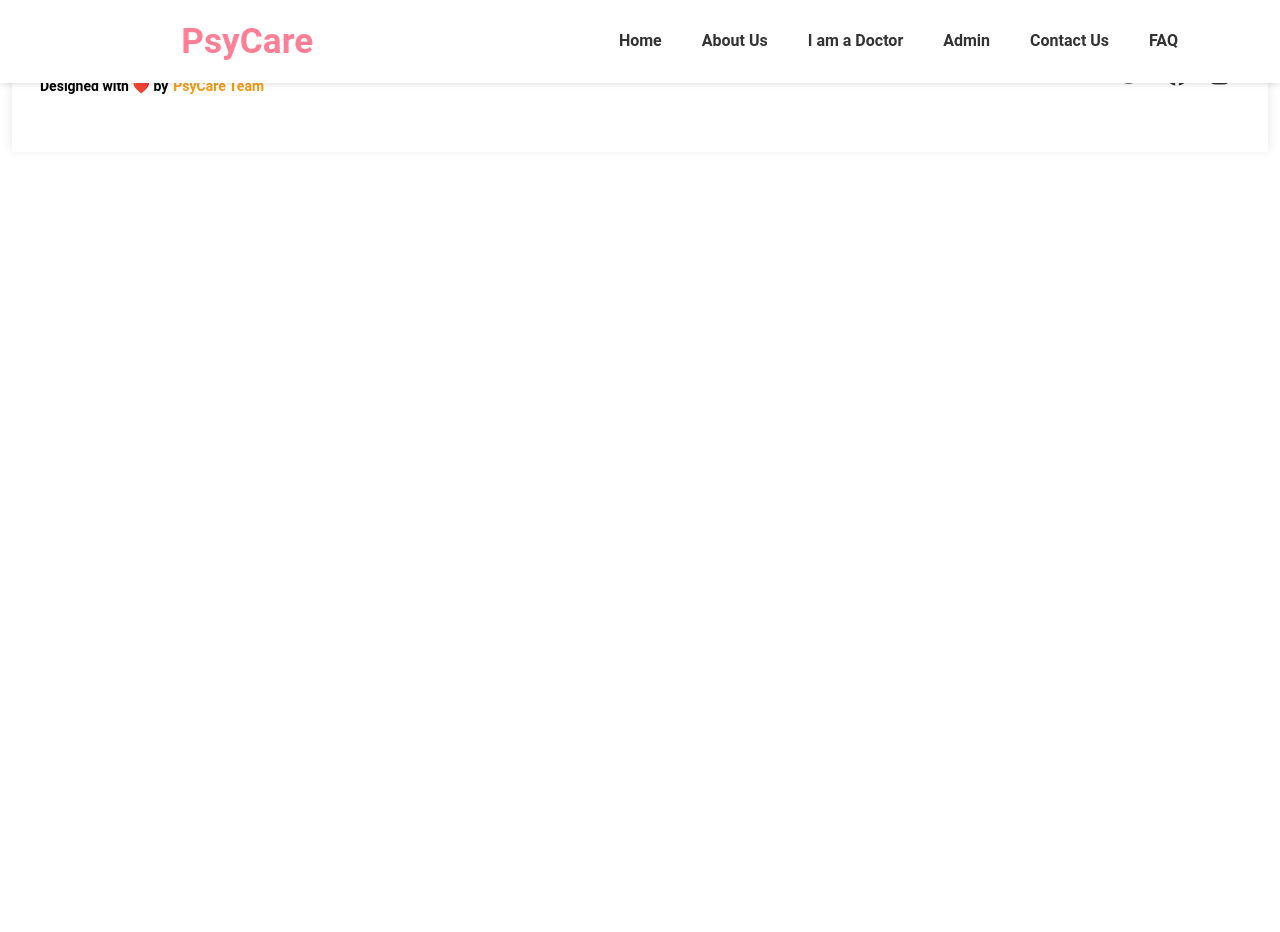
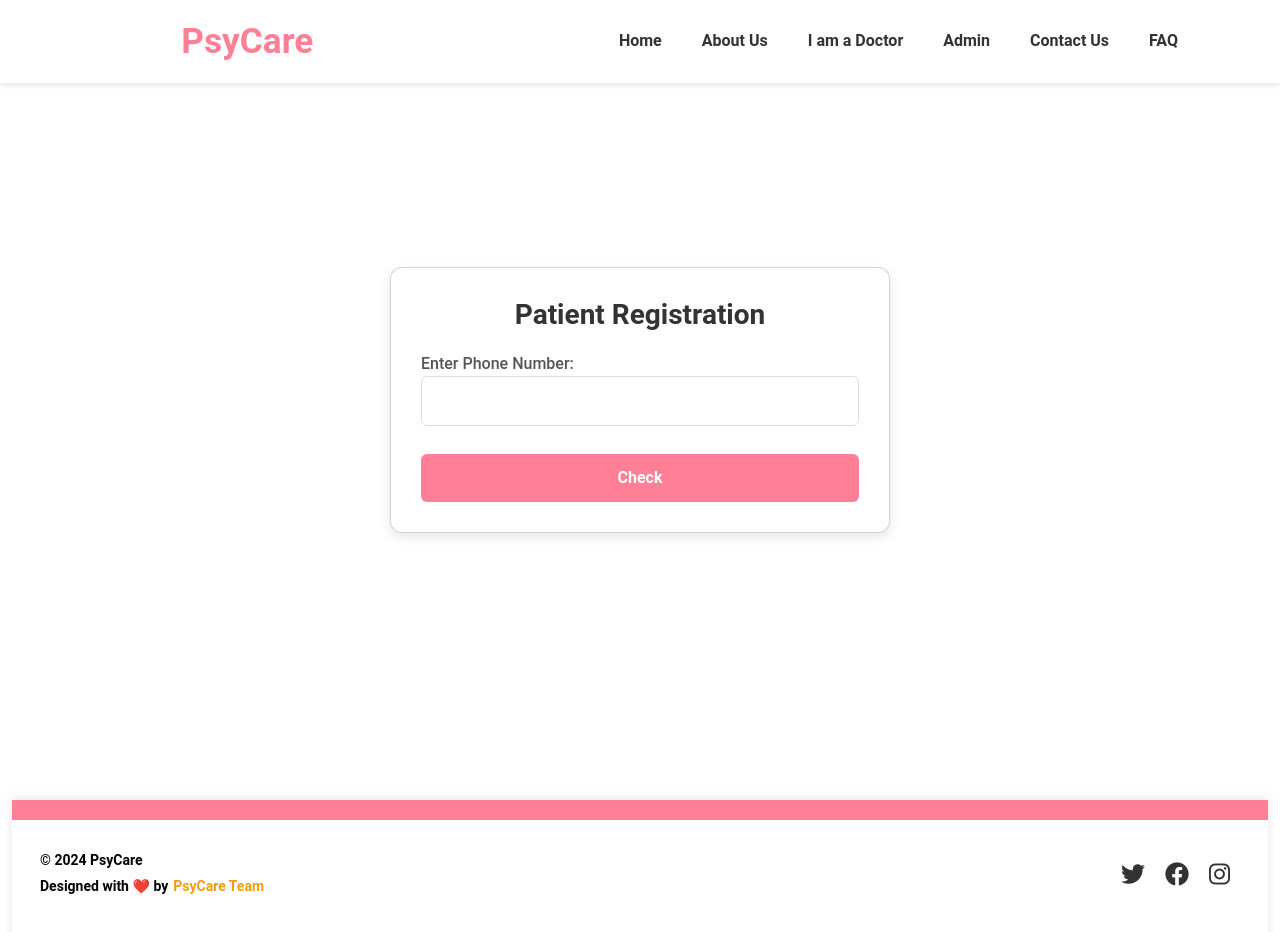
Before and after one commit to pycare2024/Frontend, a React (Create React App) app: page /#/StartScreeningTest in a window 1280 px wide. Shown: the top 932 px of the page. Before the commit the page ends 800 px from the top, so only its background shows below. Built offline with nearby package versions, Linux system fonts and the light colour scheme.

Commit message:
updataes

```diff
--- a/src/App.js
+++ b/src/App.js
@@ -18,6 +18,7 @@ import Prescription from './components/Prescription';
 import Footer from './components/Footer';
 import FAQ from './components/FAQ';
 import ScreeningTest from './components/ScreeningTest';
+import StartScreeningTest from './components/StartScreeningTest';
 
 import { useState } from 'react';
 
@@ -68,6 +69,7 @@ function App() {
                 <Route path="Prescription/:id" element={<Prescription />} />
                 <Route path="/FAQ" element={<FAQ />} />
                 <Route path="/ScreeningTest" element={<ScreeningTest />} />
+                <Route path="/StartScreeningTest" element={<StartScreeningTest />} />
             </Routes>
             <Footer/>
         </div>
--- a/src/components/Home.js
+++ b/src/components/Home.js
@@ -1,5 +1,6 @@
 import React, { useState, useEffect, useRef } from "react";
 import { ToastContainer, toast } from "react-toastify";
+import { useNavigate } from "react-router-dom";
 import "react-toastify/dist/ReactToastify.css";
 import image1 from "./image-1.png";
 import image2 from "./image-2.jpeg";
@@ -11,6 +12,9 @@ import stripimage from "./strip-image.png";
 import "./Home.css";
 
 function Home() {
+
+    const navigate = useNavigate();
+
     const sections = [
         {
             text: (
@@ -184,6 +188,10 @@ function Home() {
         }
     };
 
+    const handleArrowClick = () => {
+        navigate("/StartScreeningTest");
+    }
+
     return (
         <div className="pageStyle">
             <div style={{
@@ -208,7 +216,7 @@ function Home() {
                     borderRadius: "50%", // Ensure circular shape
                     objectFit: "cover", // Maintain aspect ratio
                     marginLeft: "14%", // Spacing from the left
-                    border: "4px solid black", // Professional border design
+                    border: "4px solid #FFFAF1", // Professional border design
                     boxShadow: "0 4px 6px rgba(0, 0, 0, 0.2)", // Add subtle shadow
                 }} />
                 <div style={{ textAlign: "left", maxWidth: "60%", marginRight: "9%" }}>
@@ -217,7 +225,10 @@ function Home() {
                         margin: "0",
                         fontWeight: "600", // Bold text for emphasis
                     }}>
-                        Take the First Step Towards Mental Wellness<i className="fa-solid fa-arrow-right" style={{ marginLeft: "10px", fontSize: "1.4rem" }}></i>
+                        Take the First Step Towards Mental Wellness
+                        <i className="fa-solid fa-arrow-right"
+                            style={{ marginLeft: "10px", fontSize: "1.4rem" }}
+                            onClick={handleArrowClick}></i>
                     </p>
                     {/* Center-aligned content with query functionality */}
                     <p
--- /dev/null
+++ b/src/components/StartScreeningTest.css
@@ -0,0 +1,120 @@
+/* Container styling */
+.start-screening-test-container {
+    display: flex;
+    justify-content: center;
+    align-items: center;
+    padding: 20px;
+    height: 100vh;
+    background-color: white;
+}
+
+/* Card design for forms */
+.start-screening-test-container .card {
+    width: 100%;
+    max-width: 500px;
+    padding: 30px;
+    background: #ffffff;
+    border-radius: 12px;
+    box-shadow: 0 4px 12px rgba(0, 0, 0, 0.1);
+}
+
+/* Title styling */
+.start-screening-test-container .title {
+    text-align: center;
+    font-size: 28px;
+    font-weight: bold;
+    color: #333;
+    margin-bottom: 20px;
+}
+
+/* Labels and input styling */
+.start-screening-test-container .label {
+    display: block;
+    font-size: 16px;
+    font-weight: 500;
+    color: #555;
+    margin-bottom: 8px;
+}
+
+.start-screening-test-container .input {
+    width: 100%;
+    padding: 12px;
+    font-size: 16px;
+    border: 1px solid #ddd;
+    border-radius: 6px;
+    margin-bottom: 20px;
+    transition: border-color 0.2s ease-in-out;
+}
+
+.start-screening-test-container .input:focus {
+    border-color: #007bff;
+    outline: none;
+    box-shadow: 0 0 4px rgba(0, 123, 255, 0.25);
+}
+
+/* Button styling */
+.start-screening-test-container .button {
+    display: block;
+    width: 100%;
+    padding: 12px;
+    font-size: 16px;
+    font-weight: bold;
+    color: #fff;
+    background-color: #FF8096;
+    border: none;
+    border-radius: 6px;
+    cursor: pointer;
+    transition: background-color 0.2s ease-in-out;
+}
+
+.start-screening-test-container .button:hover {
+    background-color: #eb163a;
+}
+
+/* Submit button style */
+.start-screening-test-container .button.submit {
+    background-color: #28a745;
+    margin-top: 20px;
+}
+
+.start-screening-test-container .button.submit:hover {
+    background-color: #218838;
+}
+
+/* Success and error messages */
+.start-screening-test-container .message {
+    font-size: 14px;
+    margin-top: 10px;
+    text-align: center;
+}
+
+.start-screening-test-container .message.success {
+    color: #28a745;
+}
+
+.start-screening-test-container .message.error {
+    color: #dc3545;
+}
+
+/* Registration form title */
+.start-screening-test-container .form-title {
+    font-size: 22px;
+    font-weight: bold;
+    margin-bottom: 16px;
+    color: #333;
+    text-align: center;
+}
+
+/* Form grid layout */
+.start-screening-test-container .form-grid {
+    display: grid;
+    grid-template-columns: repeat(auto-fit, minmax(200px, 1fr));
+    gap: 15px;
+}
+
+/* Responsive adjustments */
+@media (max-width: 768px) {
+    .start-screening-test-container .form-grid {
+        grid-template-columns: 1fr;
+    }
+}
--- /dev/null
+++ b/src/components/StartScreeningTest.js
@@ -0,0 +1,131 @@
+import React, { useState } from "react";
+import { useNavigate } from "react-router-dom";
+import "./StartScreeningTest.css";
+
+function StartScreeningTest() {
+    const [phoneNumber, setPhoneNumber] = useState("");
+    const [isRegistered, setIsRegistered] = useState(false);
+    const [patientDetails, setPatientDetails] = useState({
+        Name: "",
+        Age: "",
+        Gender: "",
+        Location: "",
+        Mobile: "",
+        Problem: "",
+    });
+
+    const [showRegistrationForm, setShowRegistrationForm] = useState(false);
+    const navigate = useNavigate();
+
+    // Handle phone number check
+    const handlePhoneCheck = async () => {
+        try {
+            const response = await fetch(`https://backend-xhl4.onrender.com/patientRoute/check/${phoneNumber}`);
+            const result = await response.json();
+
+            if (response.ok) {
+                setIsRegistered(true);
+                setShowRegistrationForm(false);
+            } else {
+                setIsRegistered(false);
+                setShowRegistrationForm(true);
+            }
+        } catch (error) {
+            console.error("Error checking phone number:", error);
+        }
+    };
+
+    // Handle input changes for registration form
+    const handleInputChange = (e) => {
+        const { name, value } = e.target;
+        setPatientDetails((prevDetails) => ({
+            ...prevDetails,
+            [name]: value,
+        }));
+    };
+
+    // Handle patient registration
+    const handleRegistration = async () => {
+        try {
+            const response = await fetch("https://backend-xhl4.onrender.com/patientRoute/register", {
+                method: "POST",
+                headers: { "Content-Type": "application/json" },
+                body: JSON.stringify(patientDetails),
+            });
+
+            const result = await response.json();
+
+            if (response.ok) {
+                alert("Registration successful! Do you want to take the screening test?");
+                navigate("/start-screening-test");
+            } else {
+                alert(result.error || "Failed to register patient.");
+            }
+        } catch (error) {
+            console.error("Error registering patient:", error);
+        }
+    };
+
+    return (
+        <div className="start-screening-test-container">
+            <div className="card">
+                <h1 className="title">Patient Registration</h1>
+                {!showRegistrationForm ? (
+                    <div className="phone-check">
+                        <label className="label">
+                            Enter Phone Number:
+                            <input
+                                type="text"
+                                className="input"
+                                value={phoneNumber}
+                                onChange={(e) => setPhoneNumber(e.target.value)}
+                            />
+                        </label>
+                        <button className="button" onClick={handlePhoneCheck}>
+                            Check
+                        </button>
+                        {isRegistered && (
+                            <p className="message success">You are already registered.</p>
+                        )}
+                        {!isRegistered && phoneNumber && (
+                            <p className="message error">Patient not registered. Please register.</p>
+                        )}
+                    </div>
+                ) : isRegistered ? (
+                    <div className="registered">
+                        <p className="message success">
+                            You are already registered. Do you want to take the screening test?
+                        </p>
+                        <button className="button" onClick={() => navigate("/start-screening-test")}>
+                            Yes
+                        </button>
+                    </div>
+                ) : (
+                    <div className="registration-form">
+                        <h2 className="form-title">Register as a New Patient</h2>
+                        <div className="form-grid">
+                            {Object.keys(patientDetails).map((key) => (
+                                <div className="form-group" key={key}>
+                                    <label className="label">{key}:</label>
+                                    <input
+                                        type={key === "Age" || key === "Mobile" ? "number" : "text"}
+                                        className="input"
+                                        name={key}
+                                        placeholder={`Enter ${key}`}
+                                        value={patientDetails[key]}
+                                        onChange={handleInputChange}
+                                    />
+                                </div>
+                            ))}
+                        </div>
+                        <button className="button submit" onClick={handleRegistration}>
+                            Register
+                        </button>
+                    </div>
+                )}
+            </div>
+        </div>
+    );
+}
+
+export default StartScreeningTest;
```
